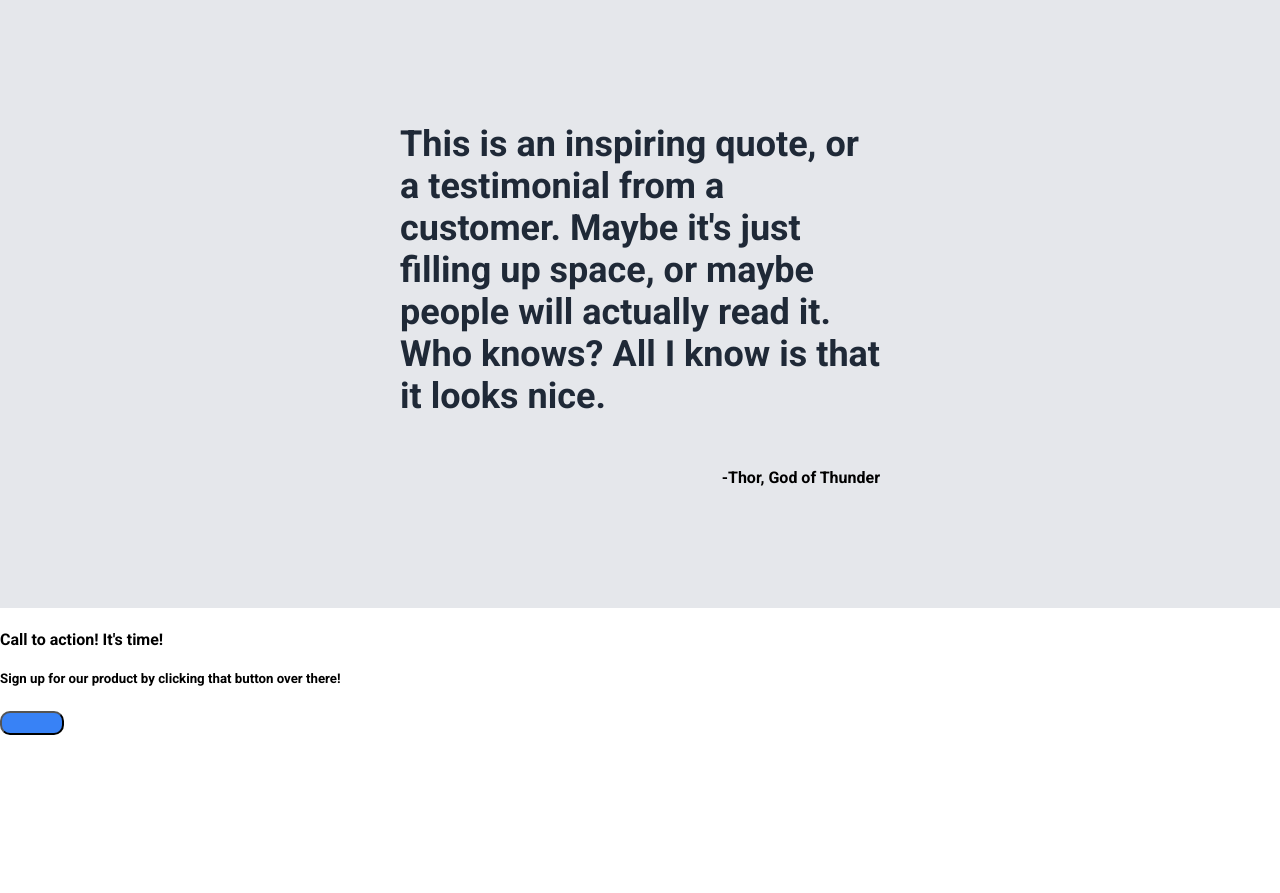
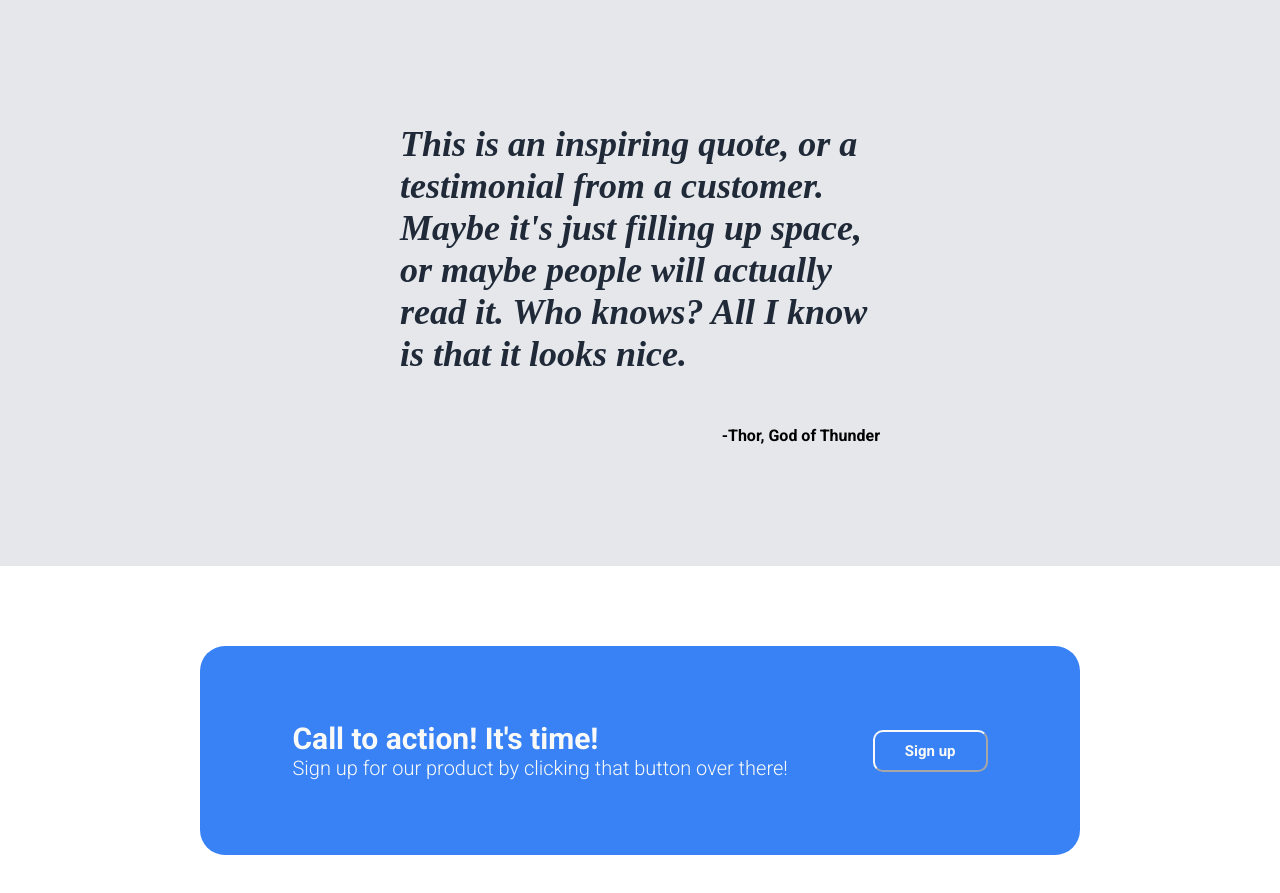
Before and after one commit to carlojian/landing-page, a plain HTML site: page index.html in a window 1280 px wide. Shown: the part 1040-1933 px from the top of the page. Before the commit the page ends 1775 px from the top, so only its background shows below. Drawn offline with Linux system fonts and the light colour scheme.

Commit message:
Style cta container and quote text

```diff
--- a/index.html
+++ b/index.html
@@ -86,10 +86,10 @@
 
     <div class="cta-container">
         <div class="cta-text">
-            <h4>Call to action! It's time!</h4>
-            <h5>Sign up for our product by clicking that button over there!</h5>
+            <h4 class="cta-main-text">Call to action! It's time!</h4>
+            <h5 class="cta-subtext">Sign up for our product by clicking that button over there!</h5>
         </div>
-        <button class="cta-button"></button>
+        <button class="cta-button cta-button--container">Sign up</button>
     </div>
 
 </body>
--- a/styles.css
+++ b/styles.css
@@ -132,10 +132,50 @@ li {
 
 .quote-text {
     font-size: 36px;
-    font-style: light italic;
+    font-family: light italic;
     color: #1F2937;
+    font-style: italic;
 }
 
 .quote-author {
     align-self: flex-end;
 }
+
+.cta-container {
+    display: flex;
+    flex-direction: row;
+    background-color: #3882F6;
+    margin: 80px 200px;
+    padding: 25px 50px;
+    justify-content: space-around;
+    border-radius: 25px;
+}
+
+.cta-text {
+    display: flex;
+    flex-direction: column;
+    padding: 0;
+    margin: 50px 0px;
+    justify-content: center;
+}
+
+.cta-button--container {
+    align-self: center;
+    border-color: #F9FAF8;
+}
+
+.cta-main-text {
+    font-size: 30px;
+    margin: 0;
+}
+
+.cta-subtext {
+    font-size: 20px;
+    margin: 0;
+    font-weight: 300;
+}
+
+.cta-main-text,
+.cta-subtext {
+    color: #F9FAF8;
+}
```
